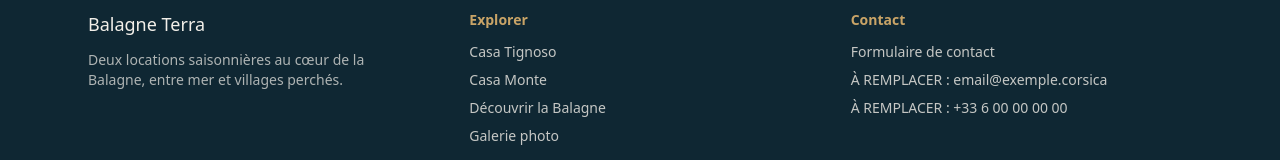
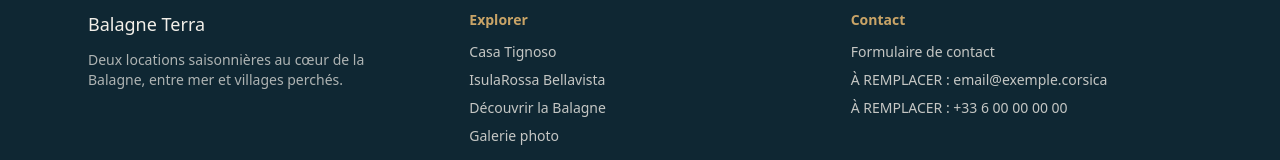
Before and after one commit to bruno2bee-cell/corse-locations, a Next.js app: page / in a window 1280 px wide. Shown: the part 3199-3359 px from the top of the page. Built offline with nearby package versions, Linux system fonts and the light colour scheme.

Commit message:
Update Footer.tsx

```diff
--- a/components/Footer.tsx
+++ b/components/Footer.tsx
@@ -18,7 +18,7 @@ export function Footer() {
             <p className="text-sm font-semibold text-stone-400">Explorer</p>
             <ul className="mt-3 space-y-2 text-sm text-whitewash/80">
               <li><Link href="/locations/casa-tignoso" className="hover:text-stone-200">Casa Tignoso</Link></li>
-              <li><Link href="/locations/casa-monte" className="hover:text-stone-200">Casa Monte</Link></li>
+             <li><Link href="/locations/isula-rossa-bellavista" className="hover:text-stone-200">IsulaRossa Bellavista</Link></li>
               <li><Link href="/corse" className="hover:text-stone-200">Découvrir la Balagne</Link></li>
               <li><Link href="/galerie" className="hover:text-stone-200">Galerie photo</Link></li>
             </ul>
```
